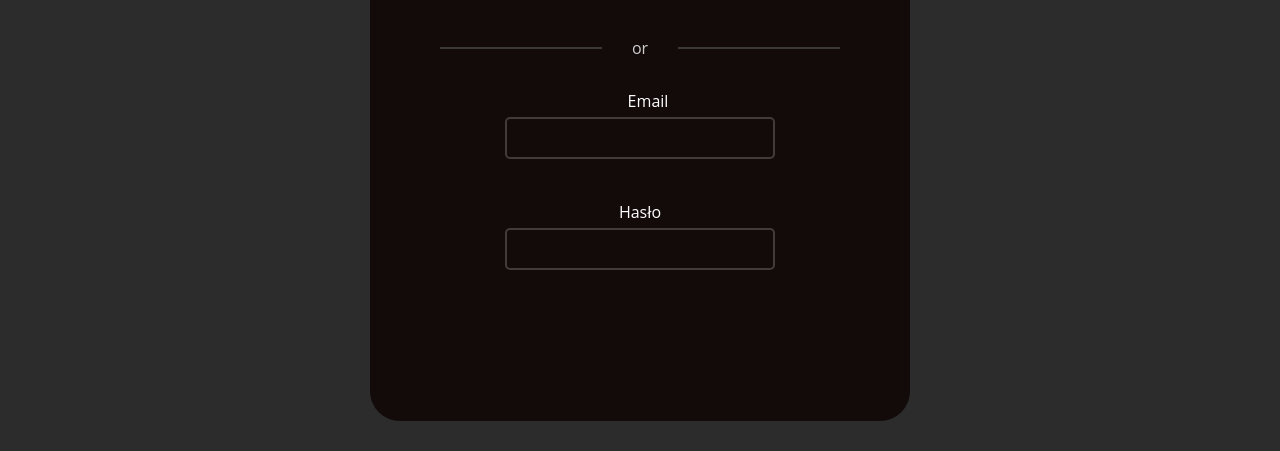
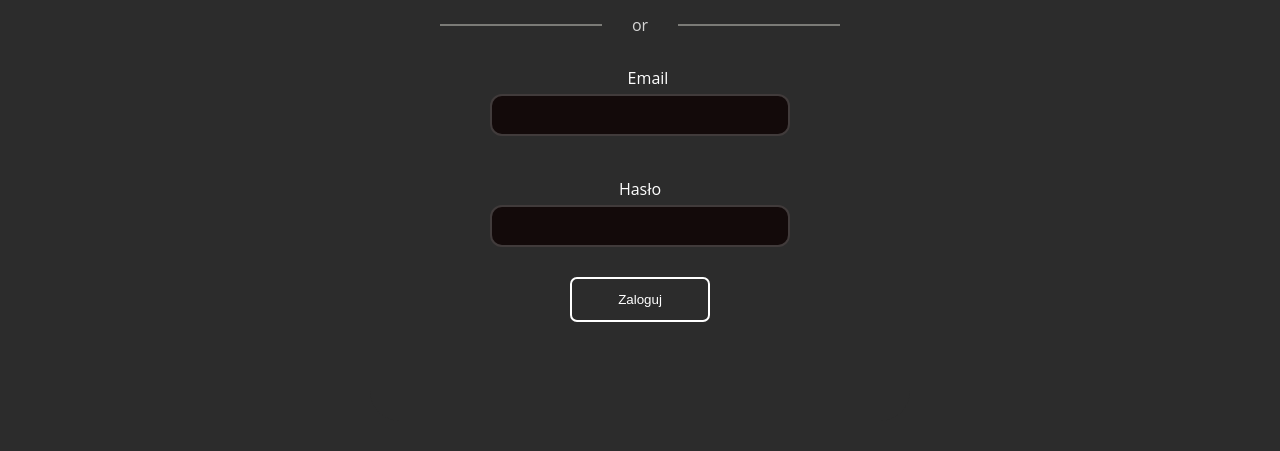
Before and after one commit to TheZetClaudio/Formularz, a plain HTML site: page Index.html in a window 1280 px wide. Shown: the part 365-816 px from the top of the page. Drawn offline with Linux system fonts and the light colour scheme.

Commit message:
Add Hover effect

```diff
--- a/Index.html
+++ b/Index.html
@@ -54,6 +54,7 @@
                     </div>
                 </div>
             </div>
+            <div class="login_button"><input type="button" value="Zaloguj"></div>
         </form>
     </div>
   </section>
--- a/style.css
+++ b/style.css
@@ -110,7 +110,7 @@ section{
 .left{
     width: 540px;
     height: 660px;
-    background: rgb(19, 10, 10);
+    background: rgb(44, 44, 44);
     display: flex;
     flex-direction: column;
     justify-content: center;
@@ -155,7 +155,7 @@ section{
 .or{
     height: 2px;
     width: 400px;
-    background: rgb(56, 56, 55);
+    background: rgb(123, 123, 119);
     text-align: center;
     margin: 20px 0px 16px;
     position: relative;
@@ -164,7 +164,7 @@ section{
 .or span{
     color: rgba(255, 255, 255, 0.8);
     font-size: 16px;
-    background:rgb(19, 10, 10);
+    background:rgb(44, 44, 44);
     padding: 0px 30px;
     position: relative;
     top: -10px;
@@ -180,27 +180,57 @@ section{
     color: #fff;
 }
 input[type=email]{
-    width: 270px;
+    width: 300px;
     height: 42px;
     border: 2px solid;
     border-color: rgb(65, 59, 59);
-    border-radius: 5px;
+    border-radius: 12px;
     padding: 5px;
     background: rgb(19, 10, 10);
     color: #fff;
 }
 input[type=password]{
-    width: 270px;
+    width: 300px;
     height: 42px;
     border: 2px solid;
     border-color: rgb(65, 59, 59);
-    border-radius: 5px;
+    border-radius: 12px;
     padding: 5px;
     background:rgb(19, 10, 10);
     color: #fff;
+}
+input[type=password]:hover{
+    scale: 1.02;
+    background: rgb(110, 88, 88);
+}
+input[type=email]:hover{
+    scale: 1.02;
+    background: rgb(110, 88, 88);
 }
 .label-down{
     display: flex;
     justify-content: center;
     margin: 5px;
 }
+.login_button{
+    display: flex;
+    justify-content: center;
+    position: relative;
+    top: 30px;
+}
+input[type=button]{
+    width: 140px;
+    height: 45px;
+    color: #fff;
+    background: rgb(44, 44, 44);
+    border: 2px solid;
+    border-color: #fff;
+    border-radius: 7px;
+}
+input[type=button]:hover{
+    scale: 1.05;
+    transition: 550ms;
+    border-bottom: 1px solid;
+    border-color: #fff;
+    border-radius: 0px;
+}
```
